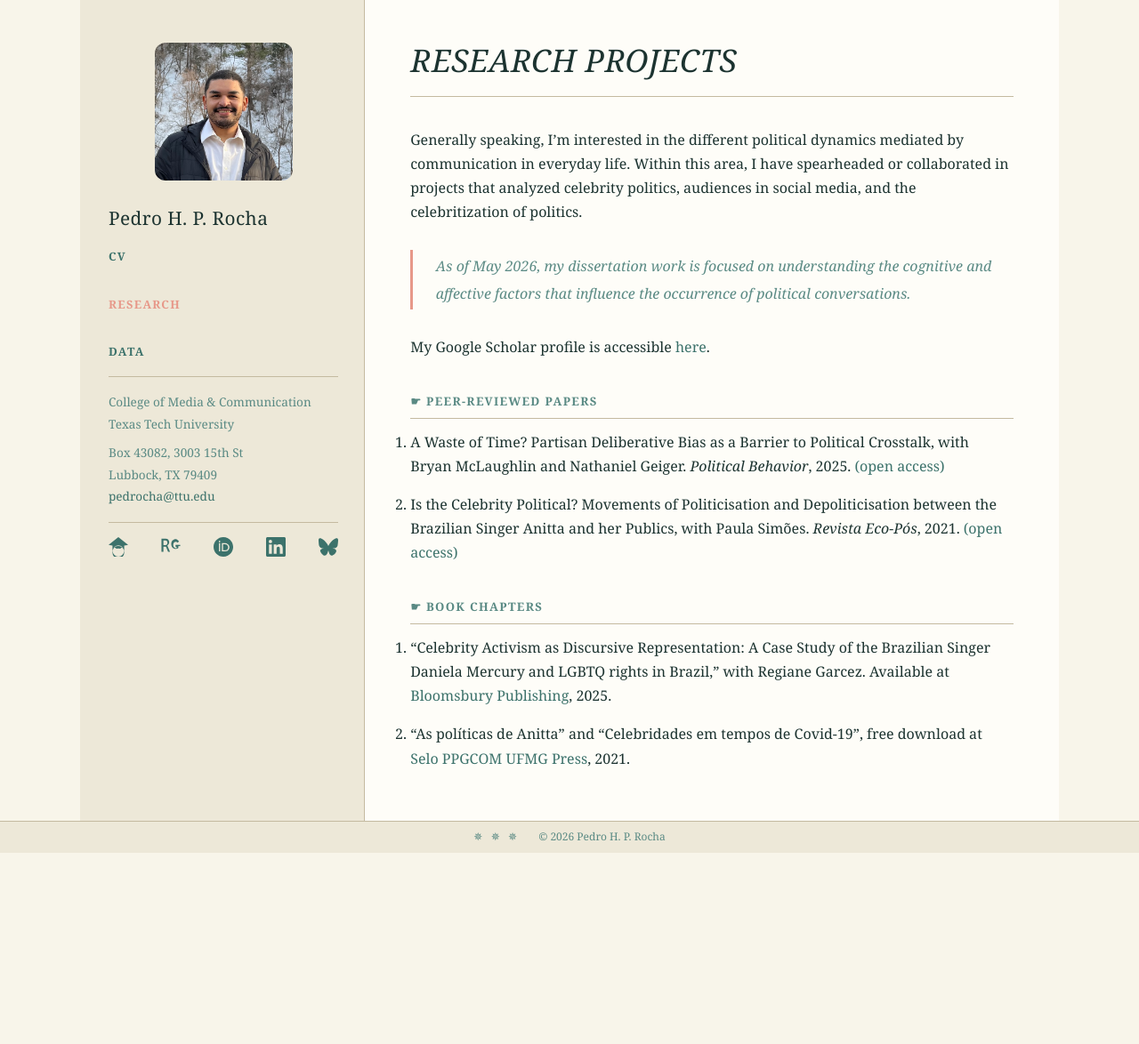
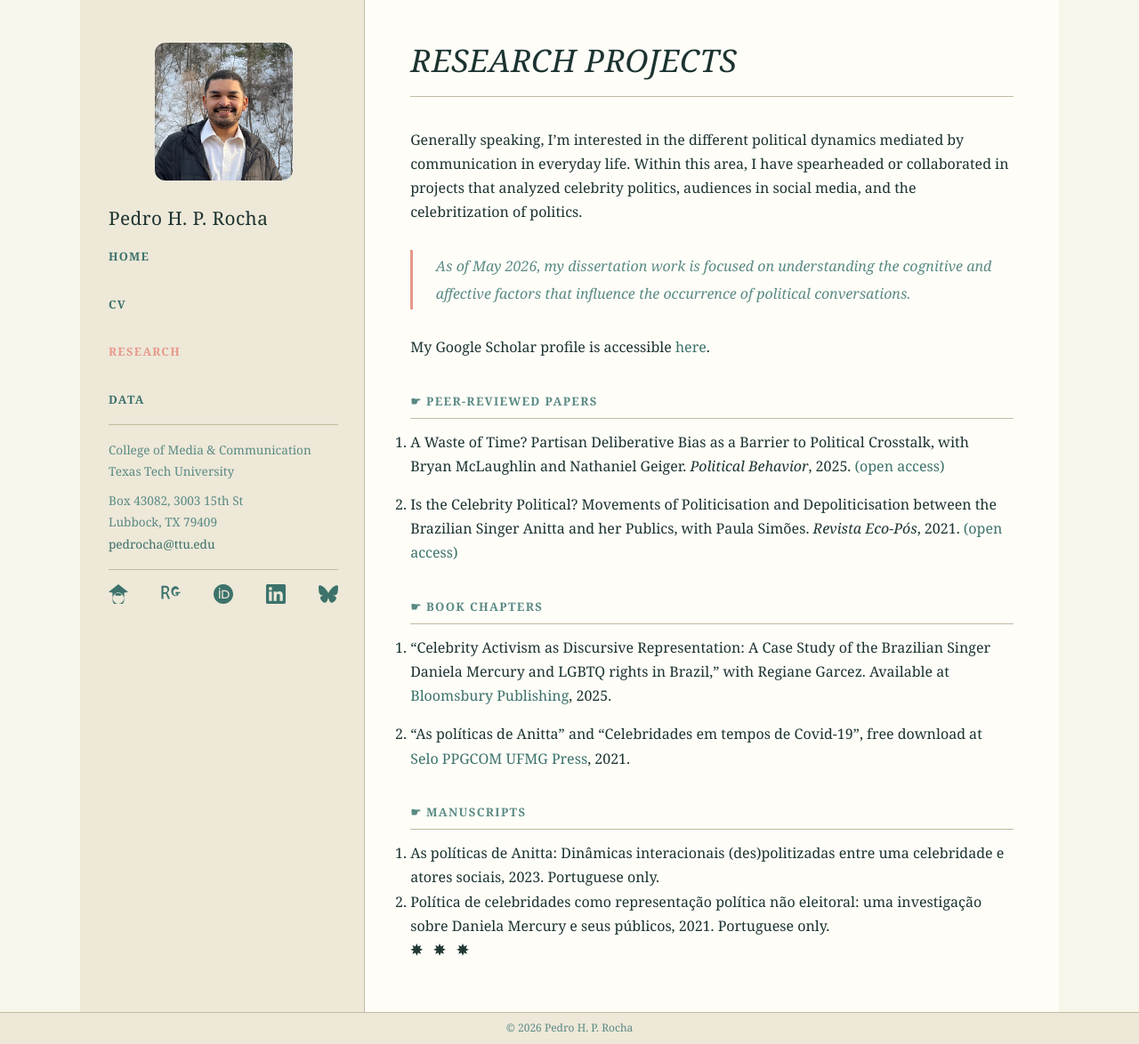
Before and after one commit to pedrohprocha/pedrohprocha.github.io, a Jekyll site: the page built from pages/research.md, in a window 1280 px wide. Shown: the whole page at 89% size. Built offline with Jekyll 4.4.1, drawn with Linux system fonts in a browser that asks for light colours; some web fonts are replaced; before the commit the page ends 959 px from its top, so only the background shows below that.

Commit message:
add manicule

```diff
--- a/_layouts/default.html
+++ b/_layouts/default.html
@@ -29,9 +45,10 @@
   <div class="site-wrapper">
     <aside class="sidebar">
       <div class="sidebar-inner">
-          <img src="{{ '/assets/headshot.jpg' | relative_url }}" alt="{{ site.title }}" class="headshot-sm">
+          <img src="{{ '/assets/headshot.jpg' | relative_url }}" alt="Photo of {{ site.title }}" class="headshot-sm">
         <h1><a href="{{ '/' | relative_url }}">{{ site.title }}</a></h1>
         <nav>
+          <a href="{{ '/' | relative_url }}"{% if page.url == "/" %} class="active"{% endif %}>Home</a>
           <a href="{{ '/cv' | relative_url }}"{% if page.url contains 'cv' %} class="active"{% endif %}>CV</a>
           <a href="{{ '/research' | relative_url }}"{% if page.url contains 'research' %} class="active"{% endif %}>RESEARCH</a>
           <a href="{{ '/data' | relative_url }}"{% if page.url contains 'data' %} class="active"{% endif %}>DATA</a>
@@ -48,11 +65,11 @@
         </address>
         <hr class="sidebar-rule">
         <div class="sidebar-icons">
-          {% if site.scholar %}<a href="{{ site.scholar }}" title="Google Scholar" target="_blank">{% include icon-scholar.svg %}</a>{% endif %}
-          {% if site.researchgate %}<a href="{{ site.researchgate }}" title="ResearchGate" target="_blank">{% include icon-researchgate.svg %}</a>{% endif %}
-          {% if site.orcid %}<a href="{{ site.orcid }}" title="ORCID" target="_blank">{% include icon-orcid.svg %}</a>{% endif %}
-          {% if site.linkedin %}<a href="{{ site.linkedin }}" title="LinkedIn" target="_blank">{% include icon-linkedin.svg %}</a>{% endif %}
-          {% if site.bluesky %}<a href="{{ site.bluesky }}" title="Bluesky" target="_blank">{% include icon-bluesky.svg %}</a>{% endif %}
+          {% if site.scholar %}<a href="{{ site.scholar }}" aria-label="Google Scholar profile" title="Google Scholar" target="_blank" rel="noopener noreferrer">{% include icon-scholar.svg %}</a>{% endif %}
+          {% if site.researchgate %}<a href="{{ site.researchgate }}" aria-label="ResearchGate profile" title="ResearchGate" target="_blank" rel="noopener noreferrer">{% include icon-researchgate.svg %}</a>{% endif %}
+          {% if site.orcid %}<a href="{{ site.orcid }}" aria-label="ORCID profile" title="ORCID" target="_blank" rel="noopener noreferrer">{% include icon-orcid.svg %}</a>{% endif %}
+          {% if site.linkedin %}<a href="{{ site.linkedin }}" aria-label="LinkedIn profile" title="LinkedIn" target="_blank" rel="noopener noreferrer">{% include icon-linkedin.svg %}</a>{% endif %}
+          {% if site.bluesky %}<a href="{{ site.bluesky }}" aria-label="Bluesky profile" title="Bluesky" target="_blank" rel="noopener noreferrer">{% include icon-bluesky.svg %}</a>{% endif %}
         </div>
       </div>
     </aside>
@@ -67,7 +84,6 @@
   </div>
 
   <footer class="site-footer">
-    <p><strong>✵ &nbsp; ✵ &nbsp; ✵</strong></p>
     <p>© 2026 Pedro H. P. Rocha</p>
   </footer>
 </body>
--- a/pages/research.md
+++ b/pages/research.md
@@ -20,3 +21,10 @@ My Google Scholar profile is accessible [here](https://scholar.google.com/citati
 1. "Celebrity Activism as Discursive Representation: A Case Study of the Brazilian Singer Daniela Mercury and LGBTQ rights in Brazil," with Regiane Garcez. Available at [Bloomsbury Publishing](https://www.bloomsbury.com/us/audience-interactions-in-contemporary-celebrity-culture-9781666922431/), 2025.
 
 2. "As políticas de Anitta" and "Celebridades em tempos de Covid-19", free download at [Selo PPGCOM UFMG Press](https://seloppgcomufmg.com.br/colecoes/diario-da-quarentena/), 2021.
+
+### ☛ Manuscripts
+
+1. As políticas de Anitta: Dinâmicas interacionais (des)politizadas entre uma celebridade e atores sociais, 2023. Portuguese only.
+2. Política de celebridades como representação política não eleitoral: uma investigação sobre Daniela Mercury e seus públicos, 2021. Portuguese only.
+
+<p><strong>✵ &nbsp; ✵ &nbsp; ✵</strong></p>
```
Also changed, not shown: other parts of _layouts/default.html (+16 -0 lines), other parts of pages/research.md (+1 -0 lines), index.md (+1 -0 lines), pages/cv.md (+2 -1 lines), pages/data.md (+5 -2 lines).
